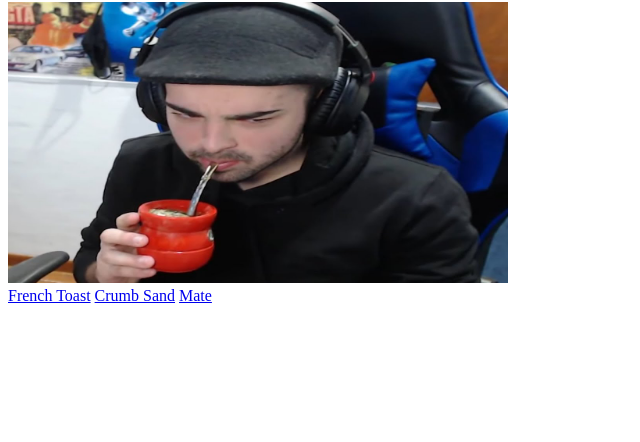
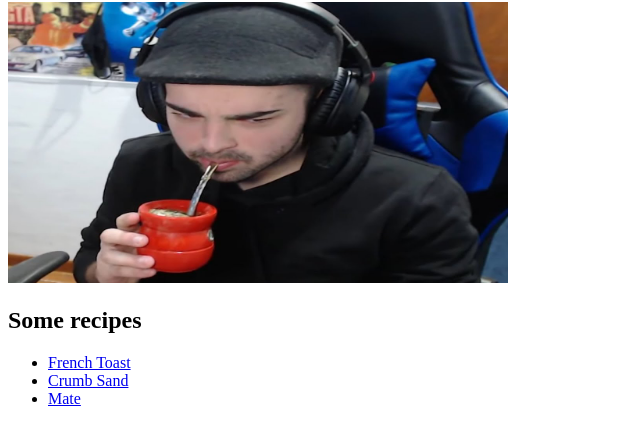
Before and after one commit to alisho0/odin-recipes, a plain HTML site: page index.html in a window 1280 px wide. Shown: the part 78-520 px from the top of the page, without its empty margins (0-640 px from the left). Drawn offline with Linux system fonts and the light colour scheme.

Commit message:
I add a ul to links

```diff
--- a/index.html
+++ b/index.html
@@ -9,8 +9,11 @@
     <h1>Odin Recipes</h1>
     <img width="500" src="papuMate.jpg" alt="papu Imagen">
     <br>
-    <a href="recipes/frenchToast.html">French Toast</a>
-    <a href="recipes/crumbSand.html">Crumb Sand</a>
-    <a href="recipes/mate.html">Mate</a>
+    <h2>Some recipes</h2>
+    <ul>
+        <li><a href="recipes/frenchToast.html">French Toast</a></li>
+        <li><a href="recipes/crumbSand.html">Crumb Sand</a></li>
+        <li><a href="recipes/mate.html">Mate</a></li>
+    </ul>
 </body>
 </html>
```
